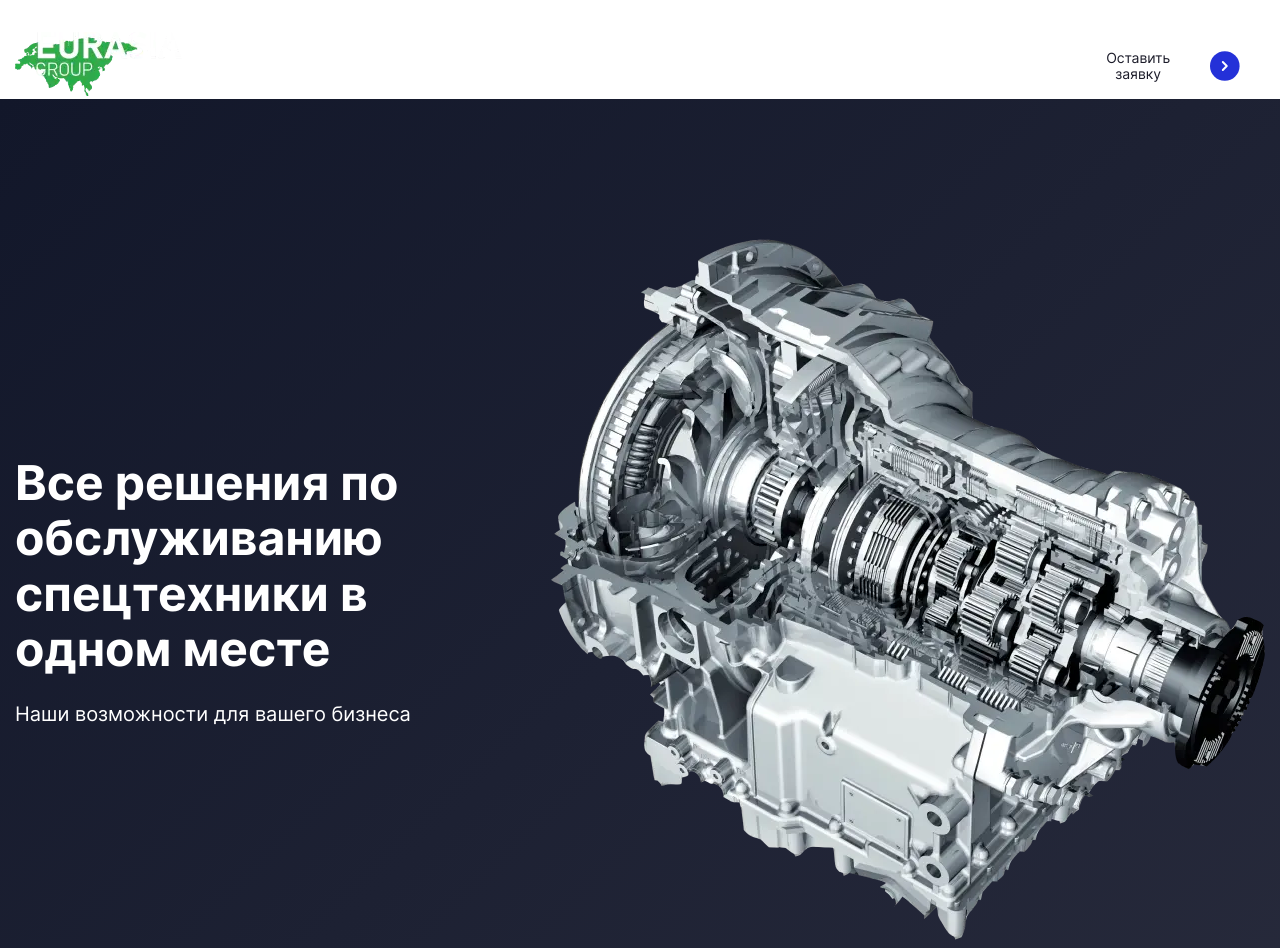
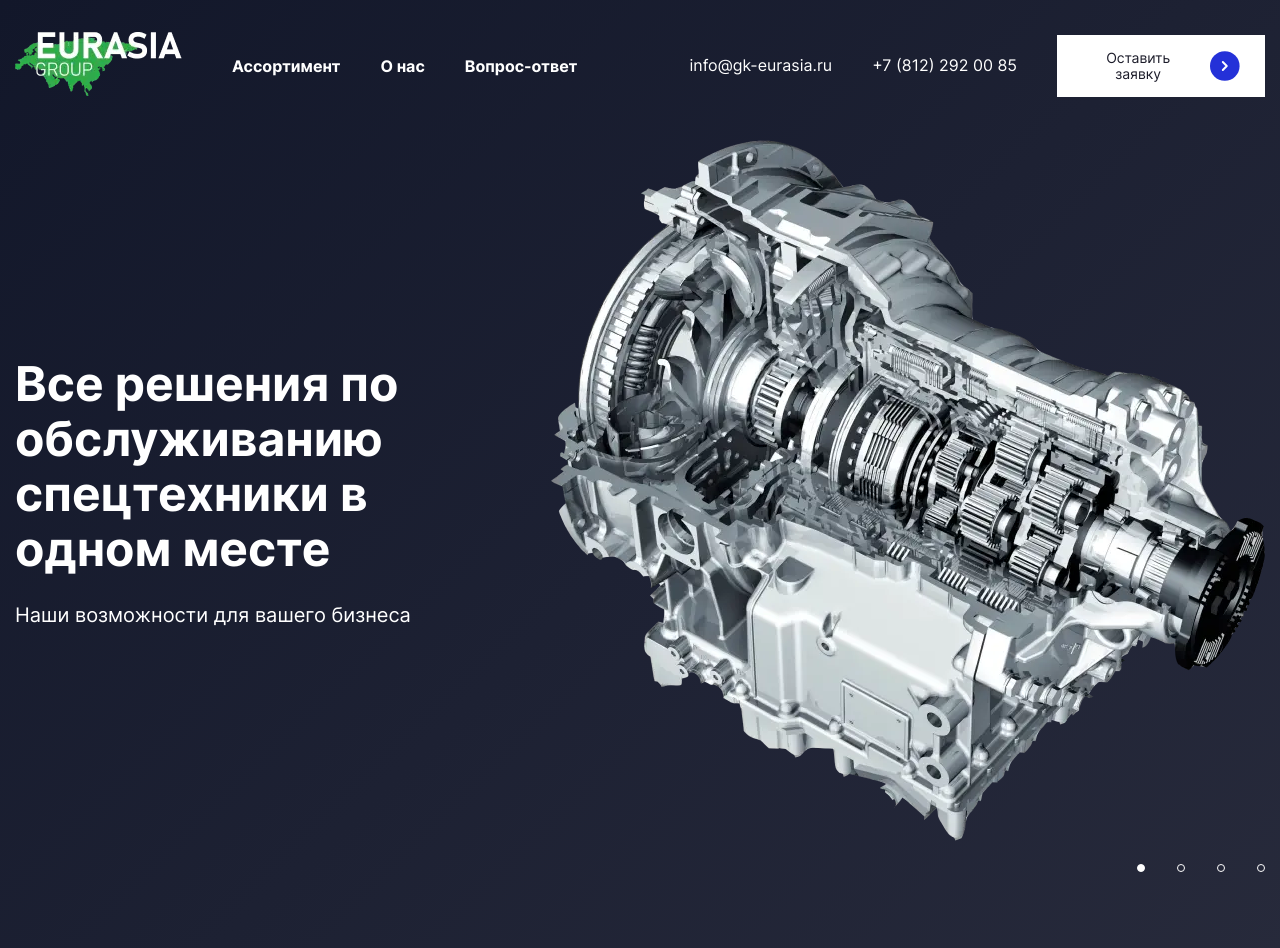
Before and after one commit to Unleashed97/eurasia-group, a website: page src/index.html in a window 1280 px wide. Shown: the top 948 px of the page. Drawn offline with nearby package versions, Linux system fonts and the light colour scheme; files that its build step writes are made by us from their sources; files whose address does not match are found by name.

Commit message:
feat: header absolute

```diff
--- a/src/scss/components/header.scss
+++ b/src/scss/components/header.scss
@@ -1,4 +1,10 @@
 .header {
+    position: absolute;
+    top: 0;
+    left: 0;
+    right: 0;
+    z-index: 2;
+
     margin-top: 32px;
 
     &__inner {
```
Also changed, not shown: dist/css/style.min.css.
